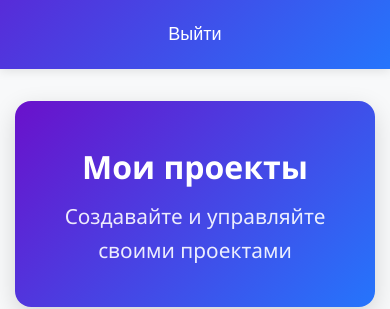
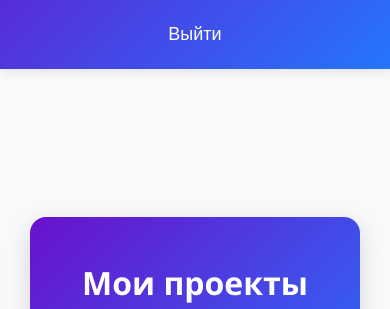
Before and after one commit to ilmir-muslim/timer_tracker, a Vue app in the folder frontend/: page / in a window 390 px wide. Shown: the part 167-476 px from the top of the page. Built offline with nearby package versions, Linux system fonts and the light colour scheme; no server answers; sample sign-in values are in the browser's storage.

Commit message:
подготовлен внешний вид для фичи

```diff
--- a/frontend/src/App.vue
+++ b/frontend/src/App.vue
@@ -21,13 +21,23 @@
       </div>
     </header>
 
-    <!-- Основной контент с двумя колонками (для авторизованных) -->
     <div class="main-layout" v-if="$store.getters.isAuthenticated">
       <main class="app-main">
         <div class="container content-area">
-          <div class="content-column">
-            <router-view />
+          <!-- Левая пустая колонка (как статистика) -->
+          <aside class="left-column">
+            <!-- Пока пусто, можно добавить что-то потом -->
+            <div class="empty-placeholder">
+              <!-- Здесь будет контент слева -->
+            </div>
+          </aside>
+
+          <!-- Центральная колонка с проектами -->
+          <div class="content-column main-column">
+            <router-view /> <!-- "Мои проекты" будут здесь и по центру -->
           </div>
+
+          <!-- Правая колонка со статистикой -->
           <aside class="stats-column">
             <DailyStats />
           </aside>
@@ -165,9 +175,10 @@ body {
 }
 
 .container {
-  max-width: 1400px;
-  margin: 0 auto;
-  padding: 0 20px;
+  width: 100%;
+  max-width: 100%;
+  margin: 0;
+  padding: 0 30px;
 }
 
 .app-header {
@@ -230,23 +241,38 @@ body {
 
 .main-layout {
   min-height: calc(100vh - 200px);
+  display: flex;
+  width: 100%;
+}
+
+.app-main {
+  width: 100%;
 }
 
 .content-area {
-  display: flex;
+  display: grid;
+  grid-template-columns: 350px 1fr 350px;
   gap: 2rem;
   padding: 2rem 0;
+  width: 100%;
 }
+
+.left-column {
+  background-color: #f8f9fa;
+  border-radius: 8px;
+  padding: 1rem;
+}
+
+
+
+.main-column {
+  min-width: 0;
+}
+
 
 .content-column {
   flex: 1;
   min-width: 0;
-  /* предотвращает переполнение */
-}
-
-.stats-column {
-  width: 350px;
-  flex-shrink: 0;
 }
 
 .app-footer {
@@ -257,12 +283,35 @@ body {
 }
 
 /* Адаптивность */
+@media (max-width: 1200px) {
+  .content-area {
+    gap: 1rem;
+    grid-template-columns: 280px 1fr 280px;
+  }
+}
+
 @media (max-width: 1000px) {
+  .container {
+    padding: 0 20px;
+  }
+
   .content-area {
-    flex-direction: column;
+    grid-template-columns: 1fr;
+    gap: 1rem;
+  }
+
+  .left-column {
+    order: 1;
+    width: 100%;
+  }
+
+  .main-column {
+    order: 2;
+    width: 100%;
   }
 
   .stats-column {
+    order: 3;
     width: 100%;
   }
 
@@ -272,15 +321,23 @@ body {
     justify-content: center;
     flex-wrap: wrap;
   }
+
+  .left-column .empty-placeholder {
+    min-height: 100px;
+  }
 }
 
 @media (max-width: 600px) {
+  .container {
+    padding: 0 15px;
+  }
+
   .title-section h1 {
     font-size: 2rem;
   }
 }
 
-/* Остальные общие стили */
+/* Общие стили компонентов */
 .card {
   background: white;
   border-radius: 8px;
```
